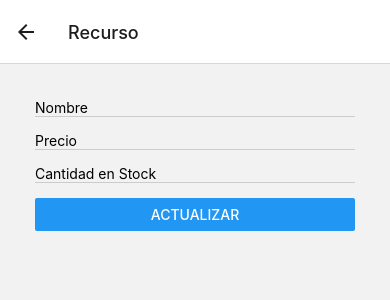
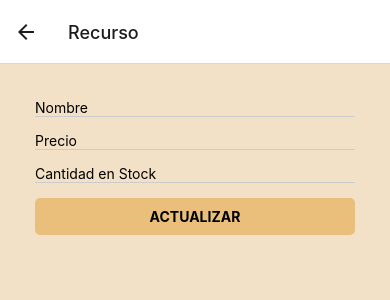
Before and after one commit to josebeap/actualizArte, a React Native app: screen /Recurso in a window 390 px wide. Shown: the top 300 px of the page. Built offline with nearby package versions, Linux system fonts and the light colour scheme; what expo-notifications, tailwindcss-react-native would draw is missing.

Commit message:
se modificaron los boton y las pantallas de las funcionalidades

```diff
--- a/screens/ActualizarInventarioScreen.js
+++ b/screens/ActualizarInventarioScreen.js
@@ -209,6 +209,7 @@ const styles = StyleSheet.create({
   container: {
     flex: 1,
     padding: 35,
+    backgroundColor:"#f2e1c6",
   },
 
   inputGroup: {
@@ -220,6 +221,7 @@ const styles = StyleSheet.create({
   },
 
   view: {
+    backgroundColor:"#f4c67f",
     flex: 1,
     paddingBottom: 20,
     paddingLeft: 15,
--- a/screens/categoriaScreen.js
+++ b/screens/categoriaScreen.js
@@ -3,6 +3,10 @@ import { View, Text, TextInput, Button, ScrollView, StyleSheet } from "react-nat
 import { CategoriaDAO } from "../dao/CategoriaDAO";
 import { Categoria } from "../models/CategoriaModel";
 import { onSnapshot } from "firebase/firestore";
+import {
+    TouchableOpacity,
+  } from "react-native";
+  import estilos from "../style sheets/estilos";
 
 const CategoriaScreen = (props) => {
 
@@ -59,19 +63,54 @@ const CategoriaScreen = (props) => {
                     <Text>{categoria.getId} - {categoria.getNombre}</Text>
                     <TextInput placeholder="Editar Nombre"
                         onChangeText={(value) => setNombre({nombre: value})}/>
-                    <Button title="Editar" onPress={() =>
-                        handleUpdate(new Categoria(categoria.getId, nombre.nombre))} />
-                    <Button title="Eliminar" onPress={() => handleDelete(categoria)} />
+
+
+
+
+                    <TouchableOpacity
+                        style={estilos.botonHome}
+                        onPress={() =>
+                            handleUpdate(new Categoria(categoria.getId, nombre.nombre))}
+                        >
+                        <Text style={estilos.buttonText}>EDITAR</Text>
+                    </TouchableOpacity>
+
+
+
+                    <TouchableOpacity
+                        style={estilos.botonHome}
+                        onPress={() => handleDelete(categoria)}
+                        >
+                        <Text style={estilos.buttonText}>ELIMINAR</Text>
+                    </TouchableOpacity>
+
                 </View>
             ))}
 
             <TextInput placeholder="Nombre"
                 onChangeText={(value) => setNombre({nombre: value})} />
-            <Button title="Agregar" onPress={handleInsert} />
+
+
+
+
+            <TouchableOpacity
+                        style={estilos.botonHome}
+                        onPress={handleInsert}
+                        >
+                        <Text style={estilos.buttonText}>AGREGAR</Text>
+                    </TouchableOpacity>
 
             <TextInput placeholder="Buscar"
                 onChangeText={(value) => setIdentificador({identificador: value})} />
-            <Button title="Buscar" onPress={() => handleFindById(identificador.identificador)} />
+
+
+            <TouchableOpacity
+                        style={estilos.botonHome}
+                        onPress={() => handleFindById(identificador.identificador)}
+                        >
+                        <Text style={estilos.buttonText}>BUSCAR</Text>
+                    </TouchableOpacity>
+
         </ScrollView>
         );
 }
@@ -79,7 +118,8 @@ const CategoriaScreen = (props) => {
 const styles = StyleSheet.create({
     container: {
         flex: 1,
-        padding: 35
+        padding: 35,
+        backgroundColor:"#f2e1c6",
     },
 
     inputGroup: {
--- a/screens/elementosInventarioDispScreen.js
+++ b/screens/elementosInventarioDispScreen.js
@@ -116,6 +116,7 @@ const styles = StyleSheet.create({
   container: {
     flex: 1,
     padding: 35,
+    backgroundColor:"#f2e1c6",
   },
 
   inputGroup: {
@@ -127,6 +128,7 @@ const styles = StyleSheet.create({
   },
 
   view: {
+    backgroundColor:"#f4c67f",
     flex: 1,
     paddingBottom: 20,
     paddingLeft: 15,
@@ -135,5 +137,4 @@ const styles = StyleSheet.create({
     borderBottomColor: "#cccccc",
   },
 });
-
 export { ElementosInvenDisponible };
--- a/screens/finanzaScreen.js
+++ b/screens/finanzaScreen.js
@@ -8,7 +8,7 @@ import { FIRESTORE_DB } from "../persistence/firebase/Firebase";
 import { View, Text, StyleSheet,Button  } from "react-native";
 import { VentaDAO } from "../dao/VentaDAO";
 import { onSnapshot } from "firebase/firestore";
-import { BarChart } from 'react-native-chart-kit';
+//import { BarChart } from 'react-native-chart-kit';
 
 
 const FinanzasScreen = () => {
--- a/screens/notificacionScreen.js
+++ b/screens/notificacionScreen.js
@@ -17,6 +17,8 @@ Notifications.scheduleNotificationAsync({
   },
   trigger: { seconds: 5 },
 });
+
+
 
 export default function notificacionScreen() {
   const showAlert = () => {
--- a/screens/productoScreen.js
+++ b/screens/productoScreen.js
@@ -80,7 +80,8 @@ const ProductoScreen = () => {
 const styles = StyleSheet.create({
     container: {
         flex: 1,
-        padding: 35
+        padding: 35,
+        backgroundColor:"#f2e1c6",
     },
 
     inputGroup: {
--- a/screens/recursoScreen.js
+++ b/screens/recursoScreen.js
@@ -2,6 +2,11 @@ import  React, { useState } from "react";
 import { View, TextInput, Button, ScrollView, StyleSheet } from "react-native";
 import { FIRESTORE_DB } from '../persistence/firebase/Firebase';
 import { addDoc, collection } from "firebase/firestore";
+import estilos from "../style sheets/estilos";
+import {
+    Text,
+    TouchableOpacity,
+  } from "react-native";
 
 const RecursoScreen = (props) => {
 
@@ -38,7 +43,16 @@ const RecursoScreen = (props) => {
                     onChangeText={(value) => handleChangeText("cantidadStock", value)}
                     placeholder="Cantidad en Stock"/>
 
-                <Button title="Actualizar" onPress={() => addRecurso()}/>
+
+
+
+                <TouchableOpacity
+                style={estilos.botonHome}
+                onPress={() => addRecurso()}
+                >
+                    <Text style={estilos.buttonText}>ACTUALIZAR</Text>
+                </TouchableOpacity>
+
             </View>
         </ScrollView>
         );
@@ -47,7 +61,8 @@ const RecursoScreen = (props) => {
 const styles = StyleSheet.create({
     container: {
         flex: 1,
-        padding: 35
+        padding: 35,
+        backgroundColor:"#f2e1c6",
     },
 
     inputGroup: {
@@ -56,7 +71,16 @@ const styles = StyleSheet.create({
         marginBottom: 15,
         borderBottomWidth: 1,
         borderBottomColor: '#cccccc'
-    }
+    },
+    view: {
+        backgroundColor:"#f4c67f",
+        flex: 1,
+        paddingBottom: 20,
+        paddingLeft: 15,
+        marginBottom: 15,
+        borderBottomWidth: 1,
+        borderBottomColor: "#cccccc",
+      },
 })
 
 export { RecursoScreen }
--- a/screens/ventaScreen.js
+++ b/screens/ventaScreen.js
@@ -190,6 +190,7 @@ const VentaScreen = () => {
           <TextInput
             style={estilos.input}
             placeholder="Buscar productos por nombre"
+
             value={busqueda}
             onChangeText={(texto) => {
               // Filtrar solo letras
--- a/style sheets/estilos.js
+++ b/style sheets/estilos.js
@@ -15,7 +15,7 @@ const estilos = StyleSheet.create({
   container: {
     flex: 1,
     alignItems: 'center',
-    backgroundColor: 'grey',
+    backgroundColor: "#f2e1c6",
     padding:10,
     width: '100%',
 
@@ -67,8 +67,13 @@ const estilos = StyleSheet.create({
     height: 40,
     borderColor: "black",
     borderWidth: 1,
+    textAlign: 'center',
     marginBottom: 20,
+
+
+
   },
+
   botonesAgregarQuitar:{
 
   },
```
